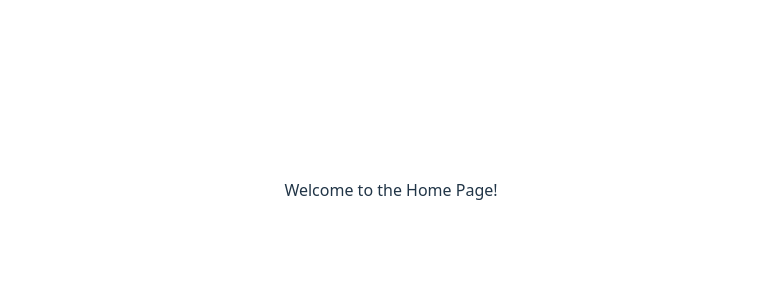
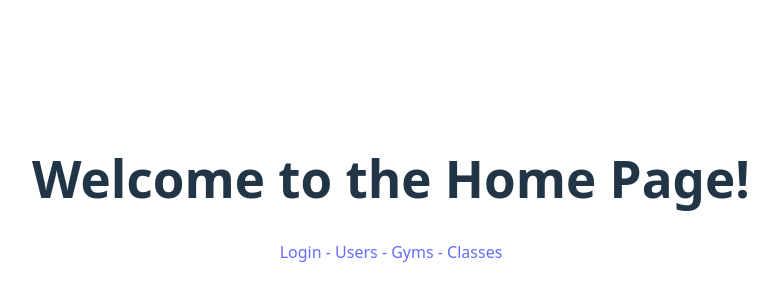
Before and after one commit to victorbarbosan/jiujitsu-app, a React (Vite) app in the folder client/: page / in a window 1280 px wide. Shown: the part 210-510 px from the top of the page, without its empty margins (249-1027 px from the left). Built offline with nearby package versions, Linux system fonts and the light colour scheme; no server answers.

Commit message:
Update HomePage.tsx

```diff
--- a/client/src/pages/home/HomePage.tsx
+++ b/client/src/pages/home/HomePage.tsx
@@ -1,25 +1,19 @@
 import { Box } from "@mui/material";
-import apiClient from "../../api/apiClient";
+
+export const HomePage = () => {
+
+    return (
+        <div>
+            <Box sx={{ display: "flex", flexDirection: "column", gap: 8 }}>
+                <h1>Welcome to the Home Page!</h1>
+            </Box>
+            <a href="/login">Login - </a>
+            <a href="/users">Users - </a>
+            <a href="/gyms">Gyms - </a>
+            <a href="/classes">Classes</a>
+        </div>
 
 
-const apiTest = async () => {
-    try {
-        const response = await apiClient.get('/api/users')
-        console.log('API Response:', response.data);
-    }
-    catch (error) {
-        console.error('API Error:', error);
-    }
-}
-
-apiTest();
-
-// HomePage component
-export const HomePage = () => {
-    return (
-        <Box sx={{ display: "flex", flexDirection: "column", gap: 8 }}>
-            <p>Welcome to the Home Page!</p>
-        </Box>
     )
 }
 
```
